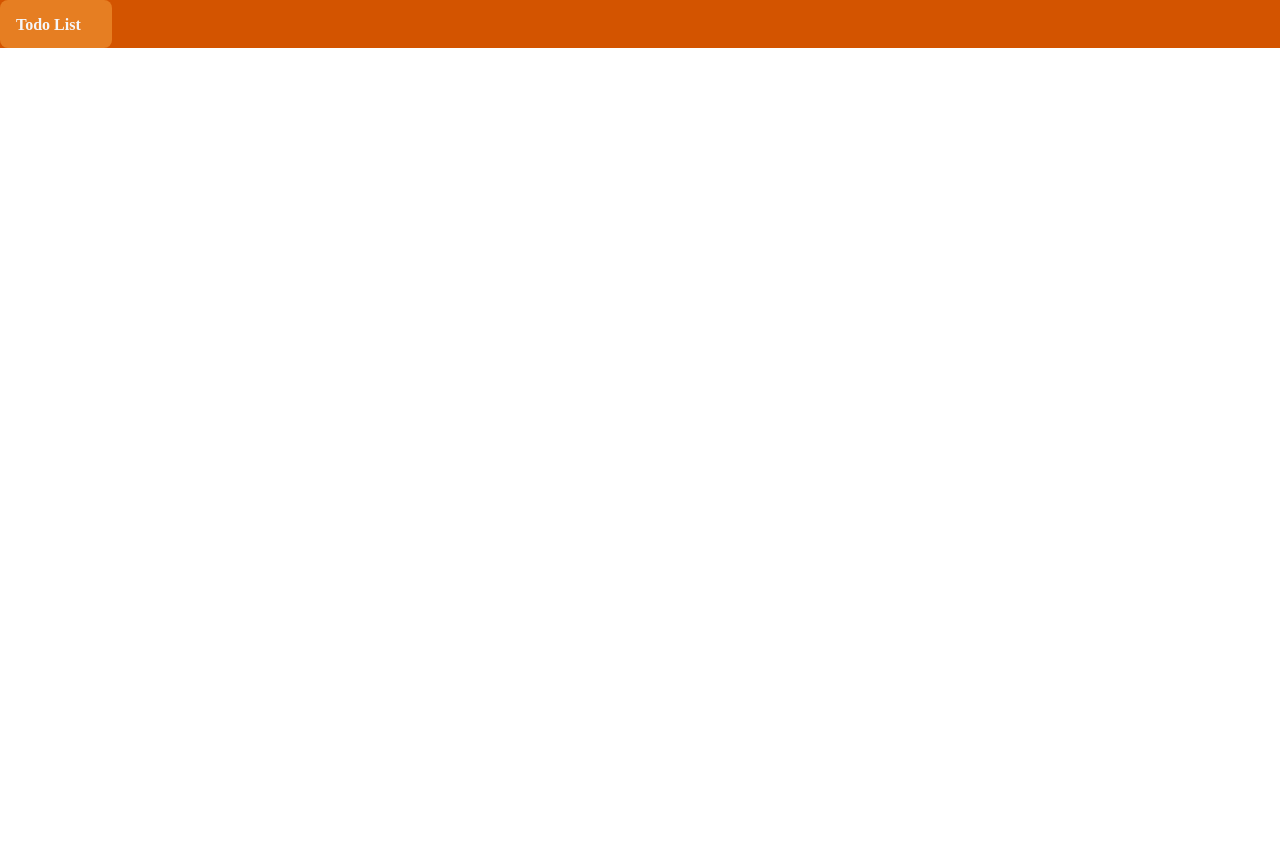
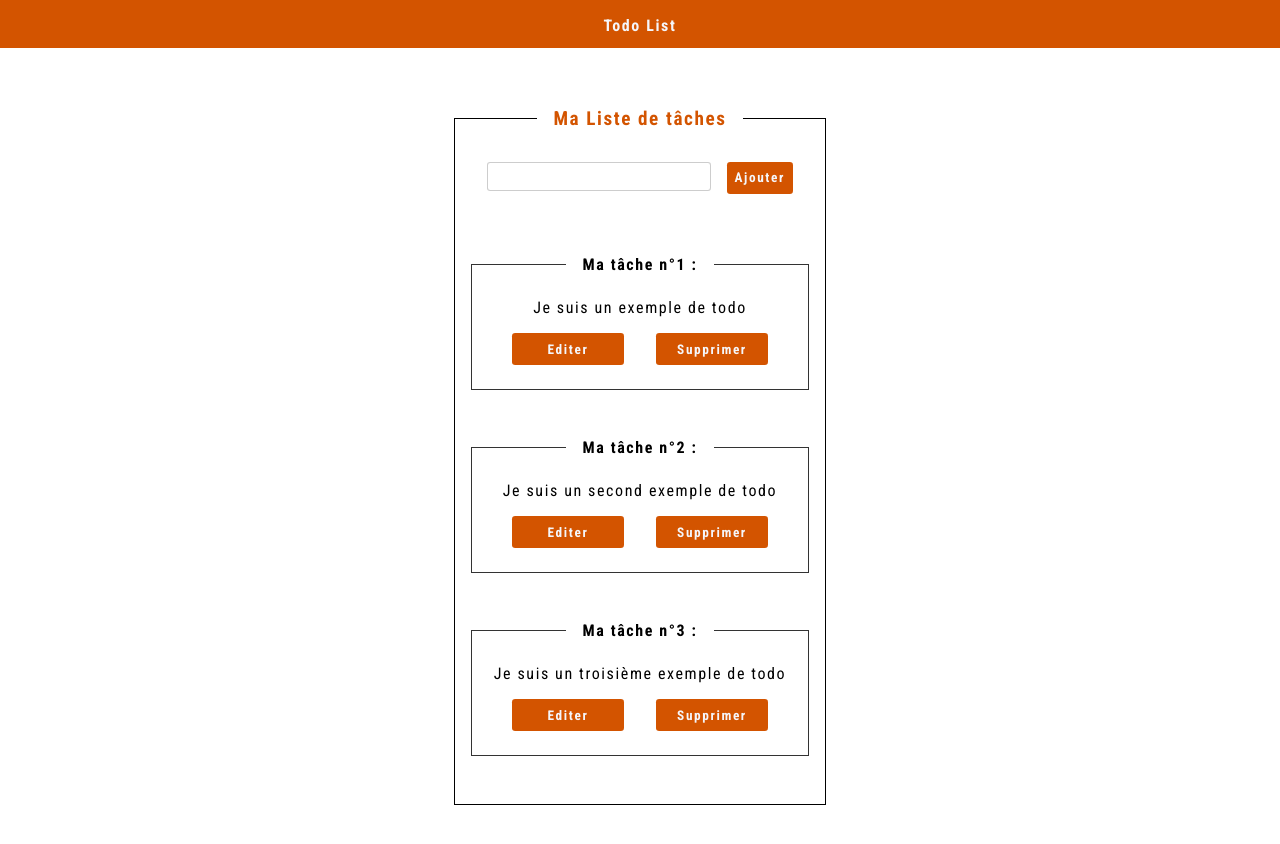
Before and after one commit to janviereric/todo-list, a website built with webpack: page src/index.html in a window 1280 px wide. Before the commit the page ends 800 px from the top, so only its background shows below. Built offline with nearby package versions, Linux system fonts and the light colour scheme.

Commit message:
Mise en place du Body

```diff
--- a/src/index.html
+++ b/src/index.html
@@ -4,14 +4,66 @@
     <meta charset="UTF-8" />
     <meta name="viewport" content="width=device-width, initial-scale=1.0" />
     <title>Todo List</title>
+    <link rel="preconnect" href="https://fonts.googleapis.com" />
+    <link rel="preconnect" href="https://fonts.gstatic.com" crossorigin />
+    <link
+      href="https://fonts.googleapis.com/css2?family=Mulish:wght@300;400;700&family=Roboto+Condensed:wght@400;700&display=swap"
+      rel="stylesheet"
+    />
   </head>
   <body>
     <header>
       <div class="container-manu-header">
-        <div class="container-title">
-          <h1>Todo List</h1>
+        <div class="container-title-logo">
+          <h1 class="text-title-logo">Todo List</h1>
         </div>
       </div>
     </header>
+    <main>
+      <fieldset class="container-todo-list">
+        <legend class="title-todo-list">Ma Liste de tâches</legend>
+        <form>
+          <input type="text" />
+          <button class="add-button">Ajouter</button>
+        </form>
+        <ul>
+          <fieldset class="container-todo">
+            <legend class="title-todo">Ma tâche n°1 :</legend>
+            <li>
+              <span></span>
+              <p>Je suis un exemple de todo</p>
+              <div class="container-edit-delete-button">
+                <button class="edit-button">Editer</button>
+                <button class="delete-button">Supprimer</button>
+              </div>
+            </li>
+          </fieldset>
+
+          <fieldset class="container-todo">
+            <legend class="title-todo">Ma tâche n°2 :</legend>
+            <li>
+              <span></span>
+              <p>Je suis un second exemple de todo</p>
+              <div class="container-edit-delete-button">
+                <button class="edit-button">Editer</button>
+                <button class="delete-button">Supprimer</button>
+              </div>
+            </li>
+          </fieldset>
+
+          <fieldset class="container-todo">
+            <legend class="title-todo">Ma tâche n°3 :</legend>
+            <li>
+              <span></span>
+              <p>Je suis un troisième exemple de todo</p>
+              <div class="container-edit-delete-button">
+                <button class="edit-button">Editer</button>
+                <button class="delete-button">Supprimer</button>
+              </div>
+            </li>
+          </fieldset>
+        </ul>
+      </fieldset>
+    </main>
   </body>
 </html>
--- a/src/style.css
+++ b/src/style.css
@@ -3,25 +3,146 @@
   margin: 0;
   padding: 0;
   box-sizing: border-box;
+  font-family: "Roboto Condensed", sans-serif;
+  letter-spacing: 0.1rem;
+}
+
+li {
+  list-style-type: none;
 }
 /* reset end */
 
-/* header */
+/* body start */
+body {
+  font-size: 10px;
+}
+/* body end */
+
+/* header start */
 header {
   background-color: #d35400;
-}
-
-.container-title h1 {
-  font-size: 1rem;
-  padding: 1rem;
-  color: #f5f6fa;
-  cursor: pointer;
-  transition: all 0.2s;
-  width: 7rem;
   height: 3rem;
 }
 
-.container-title h1:hover {
+.container-title-logo {
+  display: flex;
+  justify-content: center;
+}
+
+.text-title-logo {
+  font-size: 1rem;
+  color: #f5f6fa;
+  cursor: pointer;
+  padding: 0.8rem;
+  margin-top: 0.2rem;
+}
+
+.text-title-logo:hover {
+  transition: all 0.2s;
   background-color: #e67e22;
-  border-radius: 0.5rem;
+  border-radius: 0.2rem;
 }
+/* header end */
+
+/* main start*/
+main {
+  height: 100vh;
+  display: flex;
+  justify-content: center;
+  align-items: center;
+}
+/* main end*/
+
+/* todo start */
+.container-todo-list {
+  border: 0.1rem solid black;
+  padding: 1rem;
+}
+
+legend {
+  margin-left: auto;
+  margin-right: auto;
+  font-weight: bold;
+  padding: 1rem;
+}
+
+.title-todo-list {
+  color: #d35400;
+  font-size: 1.2rem;
+}
+
+form {
+  display: flex;
+  justify-content: space-around;
+}
+
+input {
+  margin-left: 1rem;
+  margin-right: 1rem;
+  margin-bottom: 3rem;
+  padding: 0.4rem 1rem;
+  outline: 0;
+  border: 0.1rem solid #4444;
+  border-radius: 0.2rem;
+  flex: 1;
+}
+
+.container-todo {
+  margin-bottom: 2rem;
+  border: 0.1rem solid #333;
+  padding: 0.5rem;
+}
+
+.title-todo {
+  font-size: 1rem;
+}
+
+li {
+  display: flex;
+  flex-direction: column;
+  justify-content: center;
+  align-items: center;
+}
+
+li p {
+  margin-bottom: 1rem;
+  font-size: 1rem;
+}
+/* todo end */
+
+/* button start */
+button {
+  border: none;
+  background-color: #d35400;
+  color: #f5f6fa;
+  font-weight: bold;
+  padding: 0.5rem;
+  border-radius: 0.2rem;
+  height: 2rem;
+}
+
+button:hover {
+  background-color: #e67e22;
+  transition: all 0.2s;
+  cursor: pointer;
+}
+
+.container-edit-delete-button {
+  display: flex;
+  justify-content: space-evenly;
+  width: 20rem;
+}
+
+.add-button {
+  margin-right: 1rem;
+}
+
+.edit-button {
+  margin-bottom: 1rem;
+  width: 7rem;
+}
+
+.delete-button {
+  width: 7rem;
+}
+/* button end */
```
